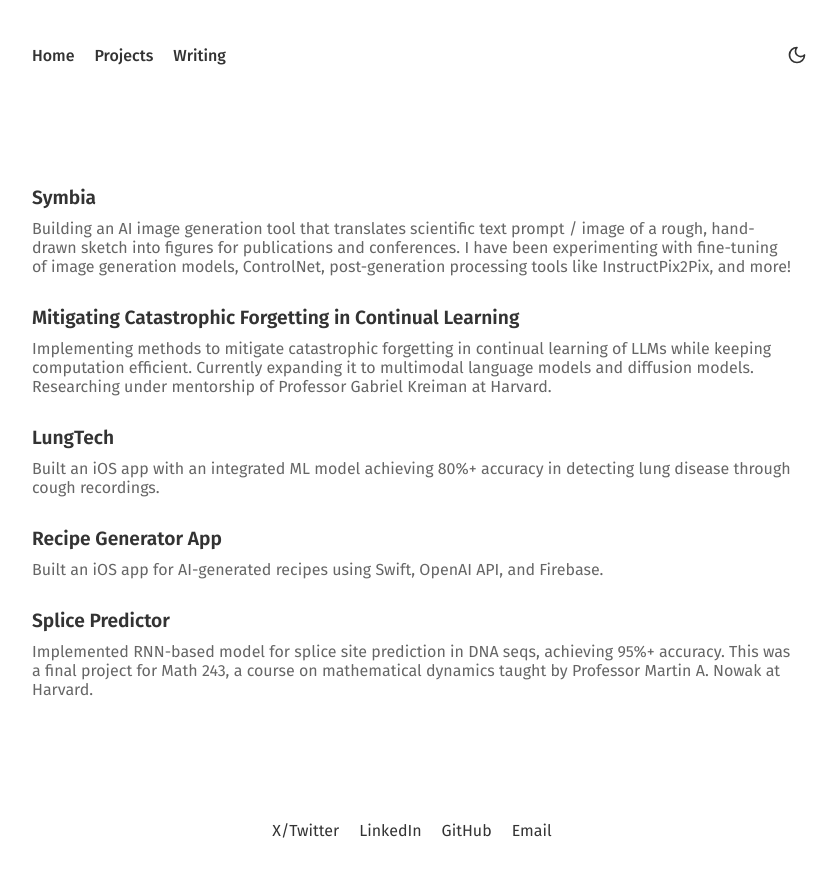
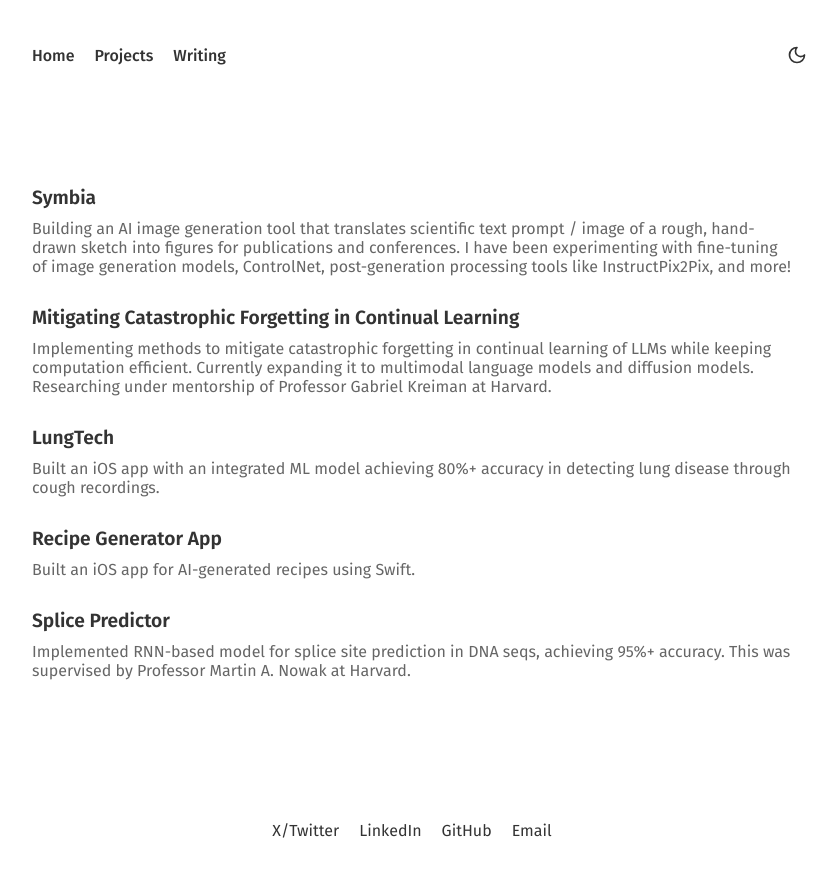
Before and after one commit to aonori3/aonori3.github.io, a React (Create React App) app: page /projects in a window 1280 px wide. Shown: the top 876 px of the page, without its empty margins (228-1065 px from the left). Built offline with nearby package versions, Linux system fonts and the light colour scheme.

Commit message:
changed description

```diff
--- a/src/components/HomePage.css
+++ b/src/components/HomePage.css
@@ -16,8 +16,6 @@
   height: 150px;
   object-fit: cover;
 }
-
-
 
 .bio {
   margin-bottom: 30px;
--- a/src/components/Projects.js
+++ b/src/components/Projects.js
@@ -20,12 +20,12 @@
     },
     {
       title: "Recipe Generator App",
-      description: "Built an iOS app for AI-generated recipes using Swift, OpenAI API, and Firebase.",
+      description: "Built an iOS app for AI-generated recipes using Swift.",
       link: "https://github.com/aonori3/recipie"
     },
     {
       title: "Splice Predictor",
-      description: "Implemented RNN-based model for splice site prediction in DNA seqs, achieving 95%+ accuracy. This was a final project for Math 243, a course on mathematical dynamics taught by Professor Martin A. Nowak at Harvard.",
+      description: "Implemented RNN-based model for splice site prediction in DNA seqs, achieving 95%+ accuracy. This was supervised by Professor Martin A. Nowak at Harvard.",
       link: "https://github.com/aonori3/SplicePredictor"
     }
   ];
--- a/src/components/Writing.css
+++ b/src/components/Writing.css
@@ -3,7 +3,6 @@
   margin: 0 auto;
   padding: 20px;
 }
-
 
 .writing-container h1 {
   font-size: 2.5em;
```
